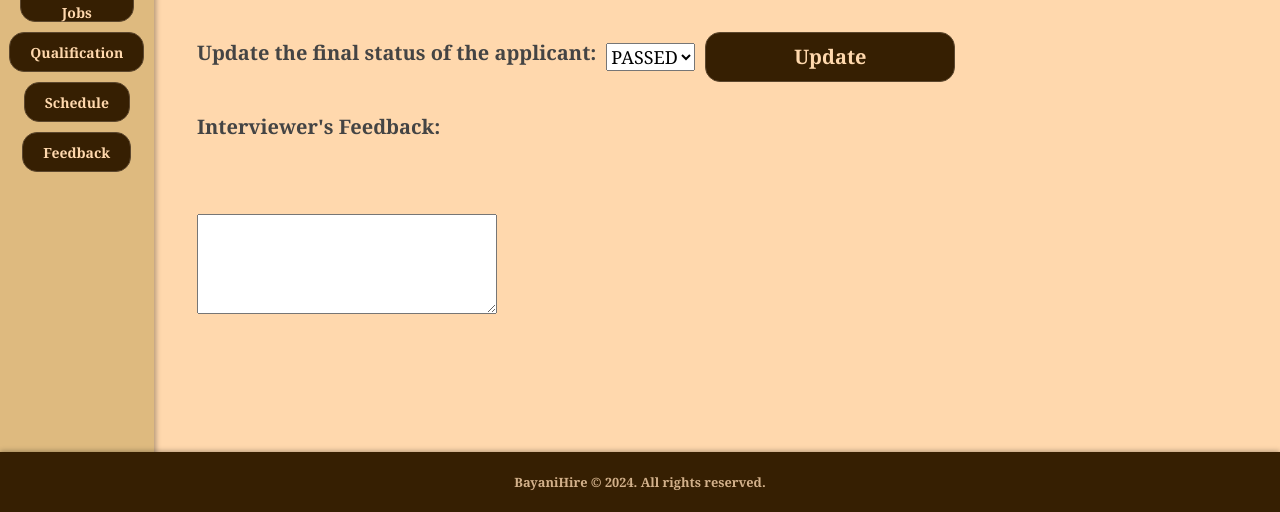
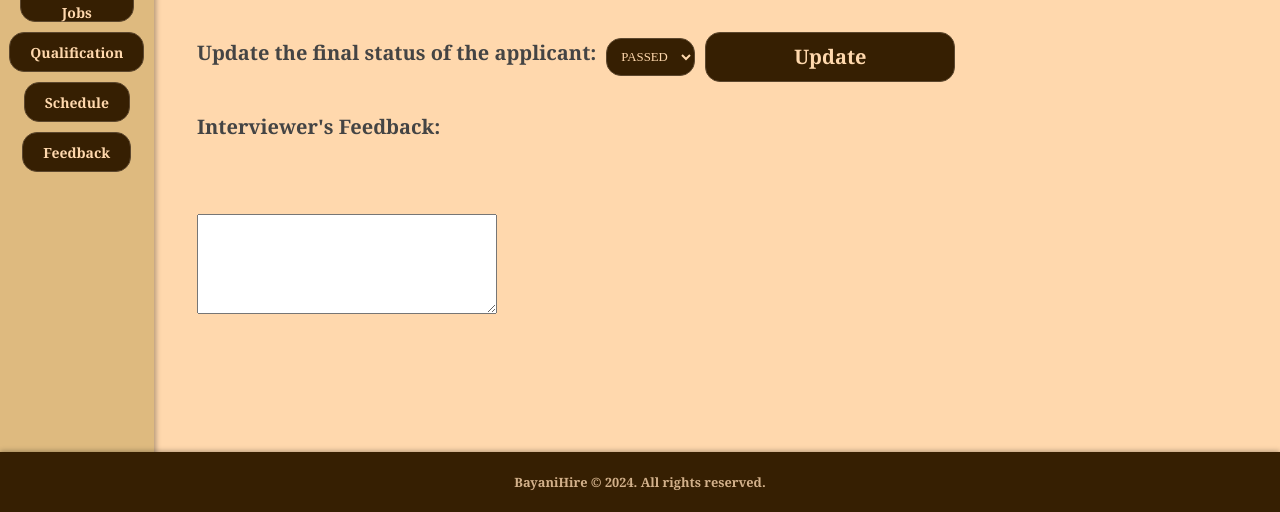
Before and after one commit to BayaniHire/WebApplication, a Django app: template users_app/templates/AdminView_5_1_ViewFeedback.html in a window 1280 px wide. Shown: the part 308-820 px from the top of the page. Run offline with Django 5.2, Linux system fonts and the light colour scheme; the template is opened without the code that fills it, so the values that code supplies are empty; some libraries are stand-ins or nearby versions.

Commit message:
AdminView_5_1_ViewFeedback.html

```diff
--- a/users_app/templates/AdminView_5_1_ViewFeedback.html
+++ b/users_app/templates/AdminView_5_1_ViewFeedback.html
@@ -25,7 +25,7 @@
         {% csrf_token %}
         <label style="font-family: Georgia; font-size: 20px; font-weight: bold;">Update the final status of the applicant:</label>
 
-        <select name="applicant_status" style="font-family: Georgia; font-size: 18px;">
+        <select name="applicant_status" class="AD-admin-sort-dropdown">
             <option value="PASSED">PASSED</option>
             <option value="FAILED">FAILED</option>
         </select>
```
